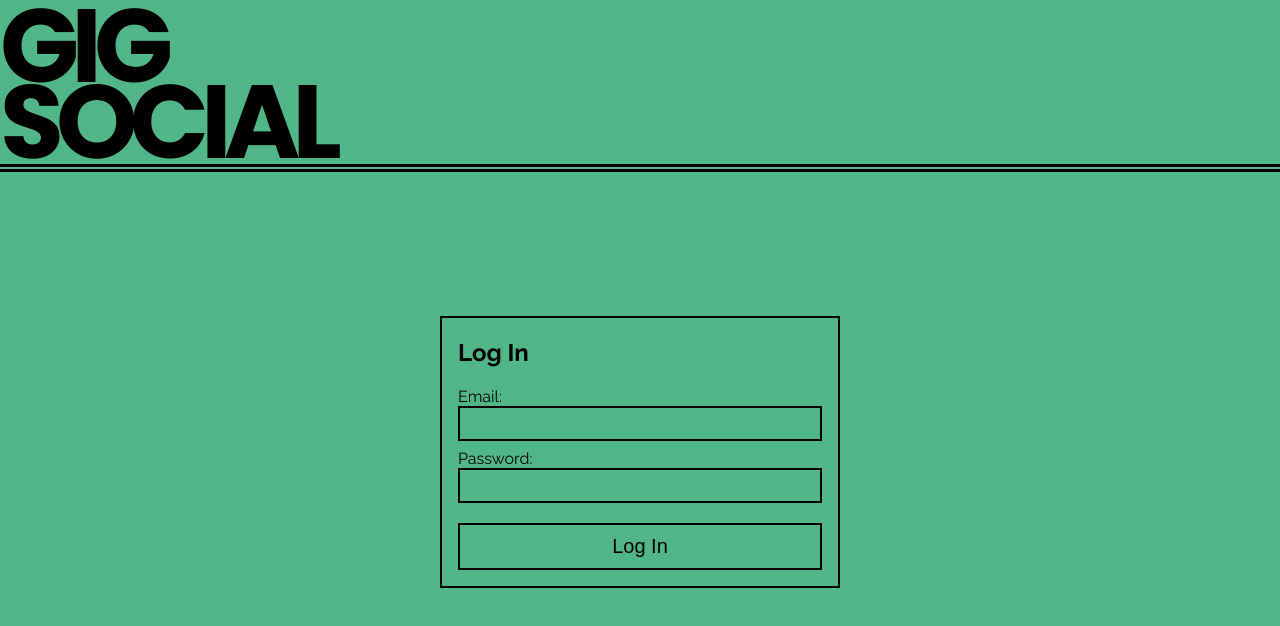
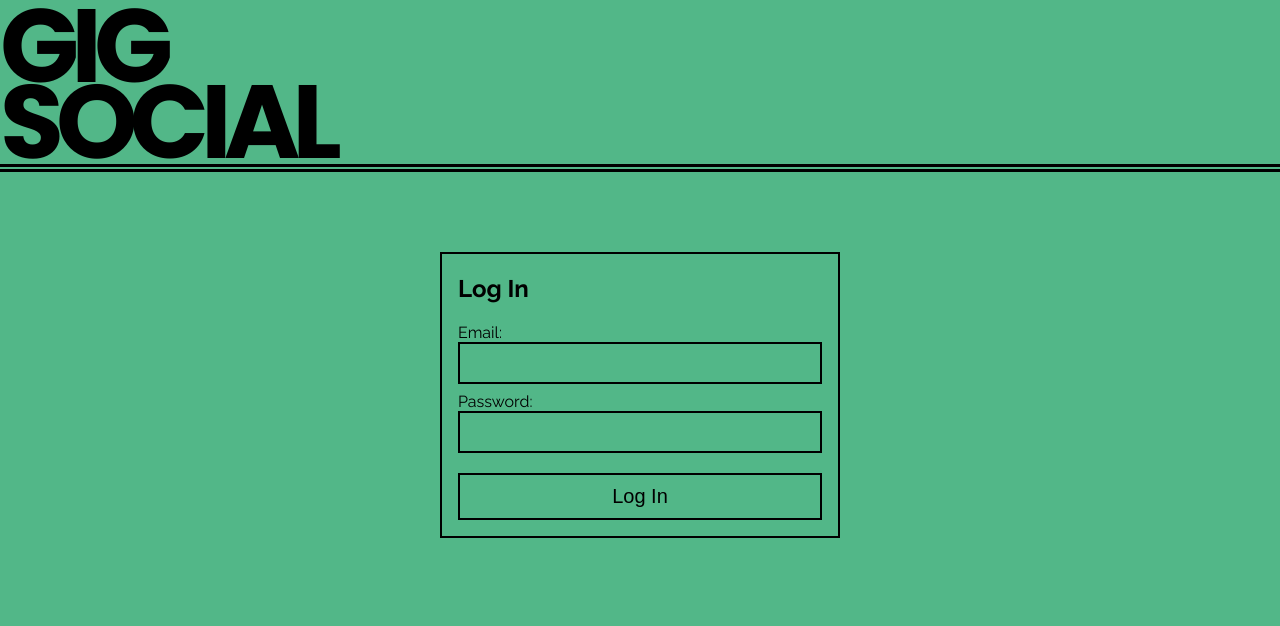
Before and after one commit to davepaulsanders/gigSocial, a React (Create React App) app in the folder client/: page / in a window 1280 px wide. Both pictures are taken after a click on the button "Log In". Shown: the top 626 px of the page. Built offline with nearby package versions, Linux system fonts and the light colour scheme.

Commit message:
Setting up form data

```diff
--- a/client/src/pages/LandingPage.css
+++ b/client/src/pages/LandingPage.css
@@ -48,7 +48,7 @@
 }
 @media only screen and (min-width: 600px) {
     .title-container {
-        margin-bottom: 9rem;
+        margin-bottom: 5rem;
     }
     .button-container {
         width: 20rem;
--- a/client/src/pages/LandingPage.js
+++ b/client/src/pages/LandingPage.js
@@ -1,39 +1,53 @@
 import React, { useState } from "react";
 import "./LandingPage.css";
-import { FORM, INPUT, BUTTON, APPEARDIV } from "../styled-components/styled-components";
+import {
+  FORM,
+  INPUT,
+  BUTTON,
+  APPEARDIV,
+} from "../styled-components/styled-components";
 
 export default function LandingPage() {
   const [signUp, setSignUp] = useState(false);
   const [logIn, setLogIn] = useState(false);
 
+  const handleLogIn = (e) => {
+    e.preventDefault();
+    const data = new FormData();
+  };
+  const handleSignUp = (e) => {
+    e.preventDefault();
+    console.log("click2");
+  };
+
   return (
     <div>
+      <div className="title-container">
         <a href="/">
-        <div className="title-container">
           <p className="site-title">GIG</p>
           <p className="site-title">SOCIAL</p>
+        </a>
       </div>
-      </a>
       <div className="landing-page">
         {logIn && (
-          <FORM>
+          <FORM id="login" onSubmit={handleLogIn}>
             <h2>Log In</h2>
             <label htmlFor="email">Email: </label>
-            <INPUT type="text" />
+            <INPUT type="text" name="email" />
             <label htmlFor="password">Password: </label>
-            <INPUT type="text" />
+            <INPUT type="text" name="password" />
             <BUTTON className="form-button">Log In</BUTTON>
           </FORM>
         )}
         {signUp && (
-          <FORM>
+          <FORM onSubmit={handleSignUp}>
             <h2>Sign Up</h2>
             <label htmlFor="username">Username: </label>
-            <INPUT type="text" />
+            <INPUT type="text" name="username" />
             <label htmlFor="email">Email: </label>
-            <INPUT type="text" />
+            <INPUT type="text" name="email" />
             <label htmlFor="password">Password: </label>
-            <INPUT type="text" />
+            <INPUT type="text" name="password" />
             <BUTTON className="form-button">Sign Up</BUTTON>
           </FORM>
         )}
@@ -49,12 +63,15 @@ export default function LandingPage() {
           ))}
         {logIn || signUp ? null : (
           <div className="button-container">
-            <APPEARDIV style={{animationDelay: "0.2s"}}>
+            <APPEARDIV style={{ animationDelay: "0.1s" }}>
               <BUTTON className="log-in-button" onClick={() => setLogIn(true)}>
                 Log In
               </BUTTON>
 
-            <BUTTON className="sign-up-button" onClick={() => setSignUp(true)}>
+              <BUTTON
+                className="sign-up-button"
+                onClick={() => setSignUp(true)}
+              >
                 Sign Up
               </BUTTON>
             </APPEARDIV>
--- a/client/src/styled-components/styled-components.js
+++ b/client/src/styled-components/styled-components.js
@@ -25,11 +25,13 @@ export const FORM = styled.form`
   animation-timing-function: ease-in-out;
 `;
 export const INPUT = styled.input`
+  font-size: 1.15rem;
   background-color: transparent;
   border: 2px solid #000;
-  padding: 0.5rem 0;
+  padding: 0.5rem 0.5rem;
   width: 100%;
   margin-bottom: 0.5rem;
+
 `;
 
 export const BUTTON = styled.button`
```
Lines whose indentation alone changed are shown as unchanged.
